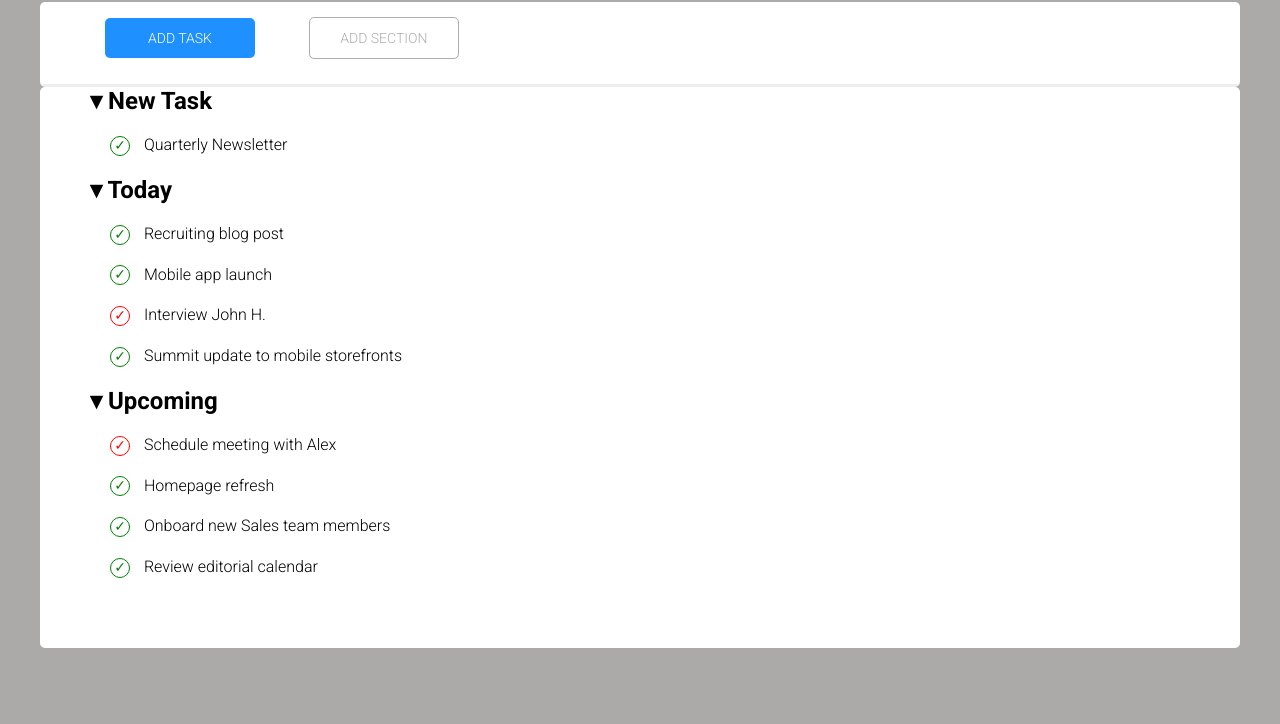
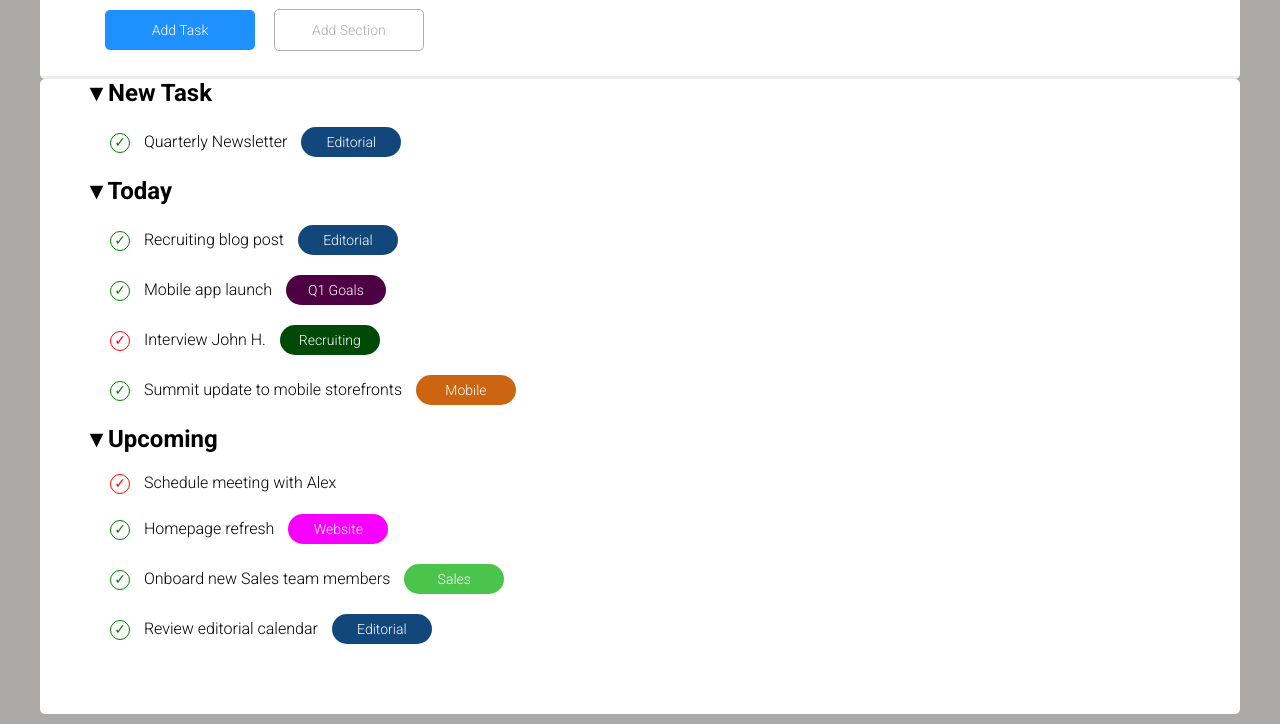
Before and after one commit to francescoferilli95/html-css-toboolist, a plain HTML site: page index.html in a window 1280 px wide. Shown: the part 76-800 px from the top of the page. Drawn offline with Linux system fonts and the light colour scheme.

Commit message:
esercizio completato

```diff
--- a/css/main.css
+++ b/css/main.css
@@ -18,11 +18,16 @@ body{
 /* Header Sito */
 
 header{
-
-    vertical-align: middle;
     background-color: #fff;
     margin-bottom: 20px;
 }
+
+.logo{
+    vertical-align: middle;
+}
+
+
+/* Impostazioni Container */
 
 .container1{
     padding: 15px;
@@ -42,6 +47,8 @@ header{
     background-color:#fff;
 }
 
+/* Buttons nel Container */
+
 .button1{
     width: 150px;
     height: 40%;
@@ -53,14 +60,13 @@ header{
     line-height: 40px;
     border-radius: 5px;
     color: white;
-    text-transform: uppercase;
     font-size: 14px;
 }
 
 .button2{
     width: 150px;
     height: 40%;
-    margin-left: 50px;
+    margin-left: 15px;
     margin-bottom: 10px;
     background: white;
     display: inline-block;
@@ -69,10 +75,10 @@ header{
     border-radius: 5px;
     border: 1px solid rgb(173, 173, 173);
     color: rgb(173, 173, 173);
-    text-transform: uppercase;
     font-size: 14px;
 }
 
+/* List Items */
 
 .list-item{
     list-style-type:none;
@@ -105,3 +111,82 @@ header{
     border: 1px solid ;
     border-radius: 50%;
 }
+
+
+.button3{
+    width: 100px;
+    height: 30%;
+    margin-left: 10px;
+    background: rgb(18, 71, 124);
+    display: inline-block;
+    text-align: center;
+    line-height: 30px;
+    border-radius: 25px;
+    color: white;
+    font-size: 14px;
+}
+
+.button4{
+    width: 100px;
+    height: 30%;
+    margin-left: 10px;
+    background: rgb(77, 0, 66);
+    display: inline-block;
+    text-align: center;
+    line-height: 30px;
+    border-radius: 25px;
+    color: white;
+    font-size: 14px;
+}
+
+.button5{
+    width: 100px;
+    height: 30%;
+    margin-left: 10px;
+    background: rgb(1, 73, 7);
+    display: inline-block;
+    text-align: center;
+    line-height: 30px;
+    border-radius: 25px;
+    color: white;
+    font-size: 14px;
+}
+
+.button6{
+    width: 100px;
+    height: 30%;
+    margin-left: 10px;
+    background: rgb(204, 101, 17);
+    display: inline-block;
+    text-align: center;
+    line-height: 30px;
+    border-radius: 25px;
+    color: white;
+    font-size: 14px;
+}
+
+.button7{
+    width: 100px;
+    height: 30%;
+    margin-left: 10px;
+    background: rgb(247, 0, 255);
+    display: inline-block;
+    text-align: center;
+    line-height: 30px;
+    border-radius: 25px;
+    color: white;
+    font-size: 14px;
+}
+
+.button8{
+    width: 100px;
+    height: 30%;
+    margin-left: 10px;
+    background: rgb(75, 196, 75);
+    display: inline-block;
+    text-align: center;
+    line-height: 30px;
+    border-radius: 25px;
+    color: white;
+    font-size: 14px;
+}
--- a/index.html
+++ b/index.html
@@ -14,17 +14,18 @@
     <!--Header Sito-->
 
     <header>
-
         <h1>
-            <img src="./img/logo.png" alt="Logo Sito">
+            <img class="logo" src="./img/logo.png" alt="Logo Sito">
             Toboolist
         </h1>
     </header>
 
     <!--General Container-->
+
     <div class="container1">
 
         <!--Section Buttons-->
+
         <section class="buttons">
             <span class="button1"><a>Add Task</a></span>
             <span class="button2"><a>Add Section</a></span>
@@ -37,17 +38,17 @@
         <section>
             <h2>&#9662 New Task</h2>
             <ul>
-                <li class="list-item"> <span class="icon">&check;</span> Quarterly Newsletter</li>
+                <li class="list-item"> <span class="icon">&check;</span> Quarterly Newsletter <span class="button3">Editorial</span></li>
             </ul>
         </section>
 
         <section>
             <h2>&#9662 Today</h2>
             <ul>
-                <li class="list-item"><span class="icon">&check;</span> Recruiting blog post</li>
-                <li class="list-item"><span class="icon">&check;</span> Mobile app launch</li>
-                <li class="list-item"><span class="icon2">&check;</span> Interview John H.</li>
-                <li class="list-item"><span class="icon">&check;</span> Summit update to mobile storefronts</li>
+                <li class="list-item"><span class="icon">&check;</span> Recruiting blog post <span class="button3">Editorial</span></li>
+                <li class="list-item"><span class="icon">&check;</span> Mobile app launch <span class="button4">Q1 Goals</span></li>
+                <li class="list-item"><span class="icon2">&check;</span> Interview John H. <span class="button5">Recruiting</span></li>
+                <li class="list-item"><span class="icon">&check;</span> Summit update to mobile storefronts <span class="button6">Mobile</span></li>
             </ul>
         </section>
 
@@ -55,22 +56,11 @@
             <h2>&#9662 Upcoming</h2>
             <ul>
                 <li class="list-item"><span class="icon2">&check;</span> Schedule meeting with Alex</li>
-                <li class="list-item"><span class="icon">&check;</span> Homepage refresh</li>
-                <li class="list-item"><span class="icon">&check;</span> Onboard new Sales team members</li>
-                <li class="list-item"><span class="icon">&check;</span> Review editorial calendar</li>
+                <li class="list-item"><span class="icon">&check;</span> Homepage refresh <span class="button7">Website</span></li>
+                <li class="list-item"><span class="icon">&check;</span> Onboard new Sales team members <span class="button8">Sales</span></li>
+                <li class="list-item"><span class="icon">&check;</span> Review editorial calendar <span class="button3">Editorial</span></li>
             </ul>
         </section>
         </div>
-
-
-
-
-
-
-
-
-
-
-
 </body>
 </html>
```
